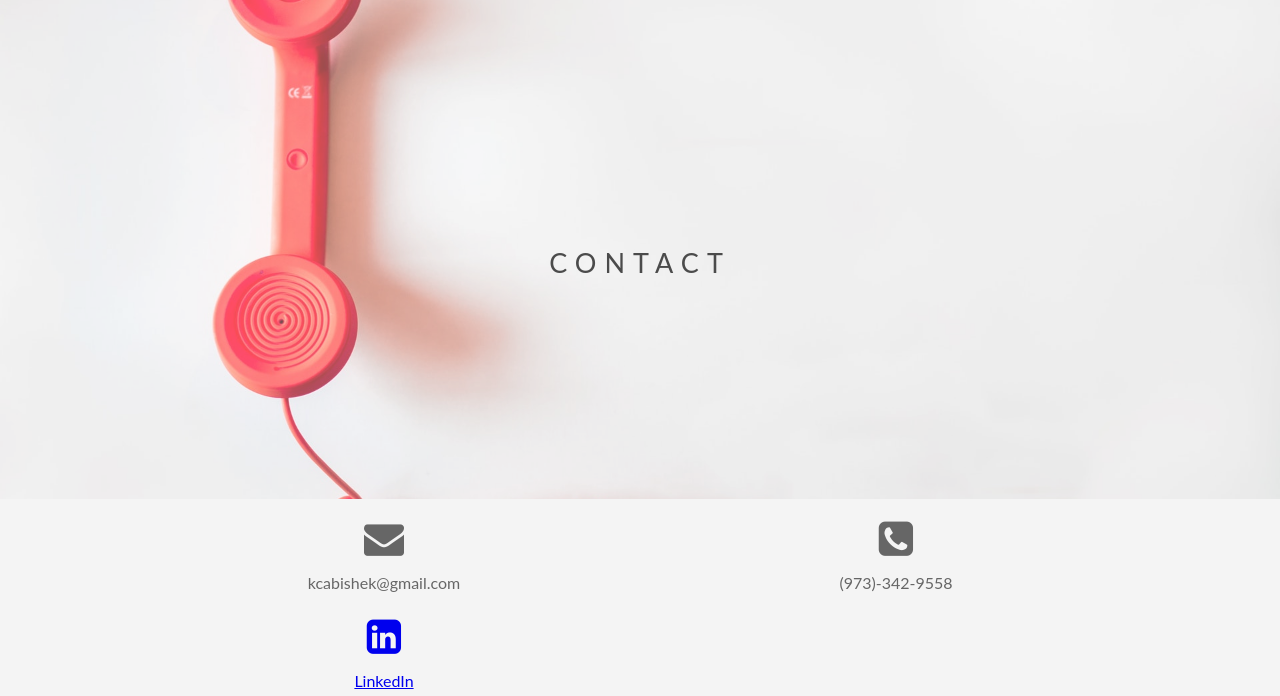
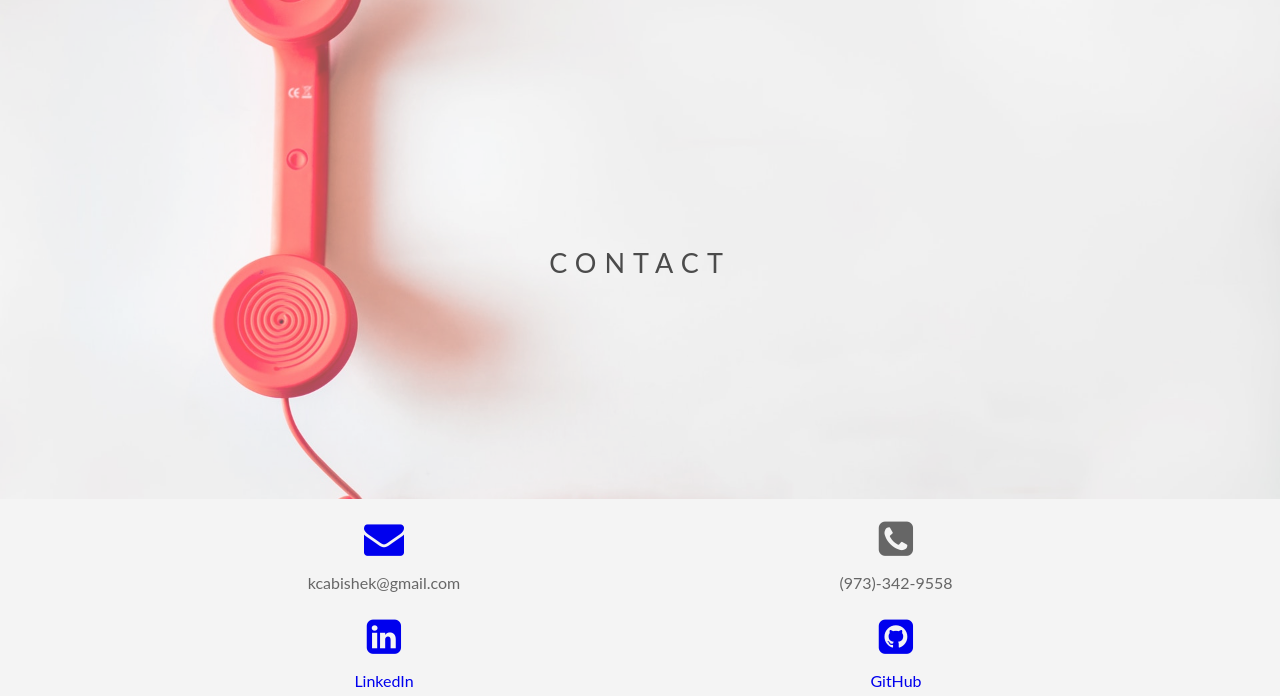
Before and after one commit to kcabishek/Portfolio, a PHP site: page / in a window 1280 px wide. Shown: the part 4530-5226 px from the top of the page. Run offline with PHP 8.4, Linux system fonts and the light colour scheme.

Commit message:
Add github and email outlook

```diff
--- a/css/style.css
+++ b/css/style.css
@@ -20,7 +20,13 @@ ul {
   list-style: none;
 }
 
+a {
+  text-decoration: none;
+}
+
 /* Global */
+
+
 .container {
   width: 80%;
   margin: auto;
@@ -224,7 +230,7 @@ article.sidebar {
   padding: 10px 10px;
 }
 
-article.sidebar.phone {
+article.sidebar.contact {
   padding: 0;
 }
 
--- a/home.html
+++ b/home.html
@@ -227,11 +227,11 @@
       <div class="wrapper">
         <article class="main-col">
           <!-- <h1 class="proj_name">Email</h1> -->
-          <i class="fa">&#xf0e0;</i>
+          <a href="mailto:kcabishek@gmail.com?subject=Interested in speaking with you&body=Hi Abishek,"><i class="fa">&#xf0e0;</i></a>
           <p>kcabishek@gmail.com</p>
         </article>
 
-        <article class="sidebar phone">
+        <article class="sidebar contact">
           <!-- <h1 class="proj_name">Phone</h1> -->
           <i class="fa">&#xf098;</i>
           <p>(973)-342-9558</p>
@@ -243,10 +243,26 @@
           <p>LinkedIn</p>
         </article>
 
+        <article class="sidebar contact">
+          <!-- <h1 class="proj_name">Phone</h1> -->
+          <a href="https://github.com/kcabishek"><i class="fa fa-github-square"></i>
+          <p>GitHub</p>
+        </article>
+
       </div>
     </div>
   </section>
 </div>
 
+<script>
+  function openSlideMenu(){
+    document.getElementById('side-menu').style.width = '250px';
+  }
+
+  function closeSlideMenu(){
+    document.getElementById('side-menu').style.width = '250px';
+  }
+</script>
+
 </body>
 </html>
```
Also changed, not shown: 1 other file.
